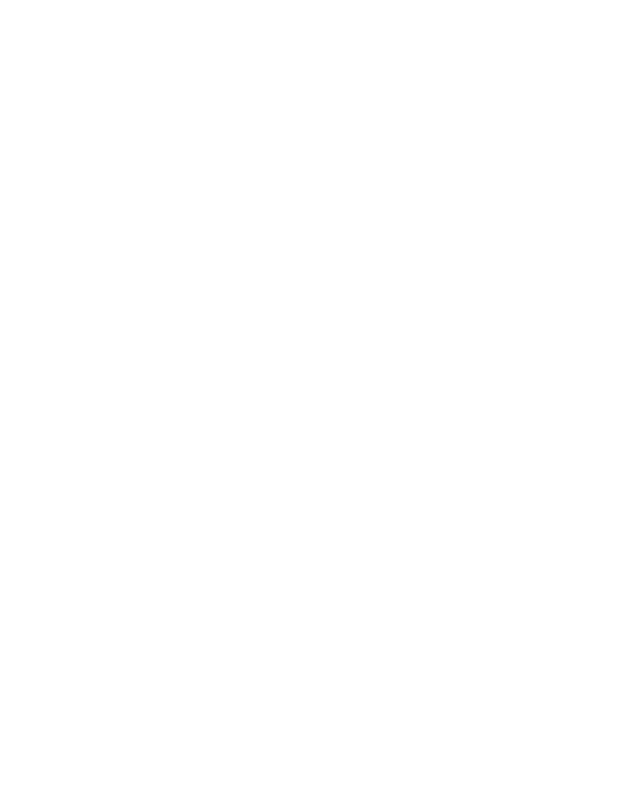
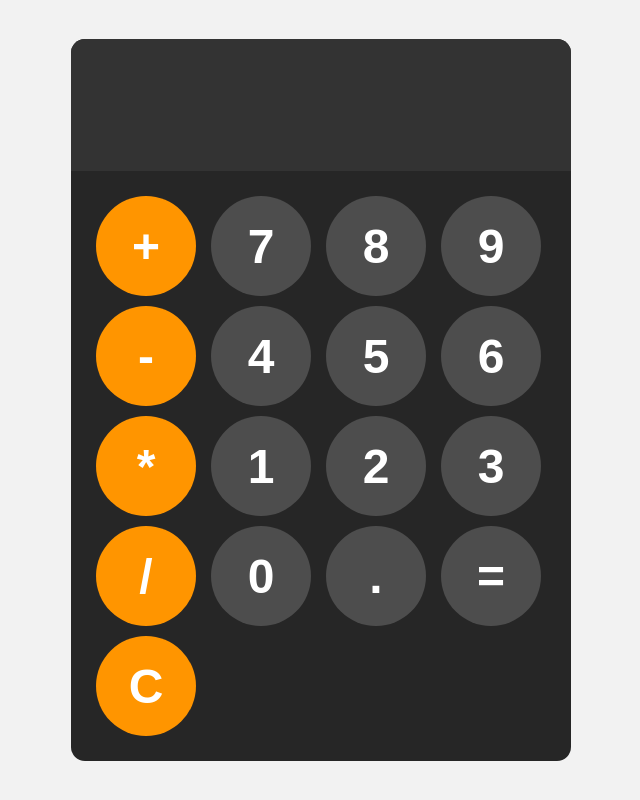
Before and after one commit to sebswit/calculator, a plain HTML site: page index.html in a window 1280 px wide. Shown: the whole page, without its empty margins (319-959 px from the left). Drawn offline with Linux system fonts and the light colour scheme.

Commit message:
added button, display with styling

```diff
--- a/index.html
+++ b/index.html
@@ -9,6 +9,29 @@
 </head>
 <body>
 
+  <div id="calculator">
+    <input type="text" id="display" readonly>
+    <div id="keys">
+      <button onclick="appendToDisplay('+')" class="operator-btn">+</button>
+      <button onclick="appendToDisplay('7')">7</button>
+      <button onclick="appendToDisplay('8')">8</button>
+      <button onclick="appendToDisplay('9')">9</button>
+      <button onclick="appendToDisplay('-')"class="operator-btn">-</button>
+      <button onclick="appendToDisplay('4')">4</button>
+      <button onclick="appendToDisplay('5')">5</button>
+      <button onclick="appendToDisplay('6')">6</button>
+      <button onclick="appendToDisplay('*')"class="operator-btn">*</button>
+      <button onclick="appendToDisplay('1')">1</button>
+      <button onclick="appendToDisplay('2')">2</button>
+      <button onclick="appendToDisplay('3')">3</button>
+      <button onclick="appendToDisplay('/')"class="operator-btn"  >/</button>
+      <button onclick="appendToDisplay('0')">0</button>
+      <button onclick="appendToDisplay('.')">.</button>
+      <button onclick="calculate()">=</button>
+      <button onclick="clearDisplay()"class="operator-btn">C</button>
+    </div>
+  </div>
+
   <script src="./script.js"></script>
 </body>
 </html>
--- a/styles.css
+++ b/styles.css
@@ -0,0 +1,54 @@
+body{
+    margin: 0;
+    display: flex;
+    justify-content: center;
+    align-items: center;
+    height: 100vh;
+    background-color: hsl(0, 0%, 95%);
+}
+
+#calculator{
+    font-family: Arial, Helvetica, sans-serif;
+    background-color: hsl(0, 0%, 15%);
+    border-radius: 14px;
+    max-width: 500px;
+    overflow: hidden;
+}
+#display{
+    width: 100%;
+    padding: 20px;
+    font-size: 5rem;
+    overflow: hidden;
+    text-align: left;
+    border: none;
+    background-color: hsl(0, 0%, 20%);
+    color: white;
+}
+
+#keys{
+    display: grid;
+    grid-template-columns: repeat(4,1fr);
+    gap:10px;
+    padding: 25px;
+
+}
+button{
+    width: 100px;
+    height: 100px;
+    border-radius: 50px;
+    border:none;
+    background-color: hsl(0, 0%, 30%);
+    color:white;
+    font-size: 3rem;
+    font-weight: bold;
+    cursor: pointer;
+}
+button:hover{
+    background-color: hsl(0,0%,40%);
+}
+button:active{
+    background-color: hsl(0,0%,50%);
+}
+.operator-btn{
+    background-color: hsl(35,100%,50%);
+}
```
